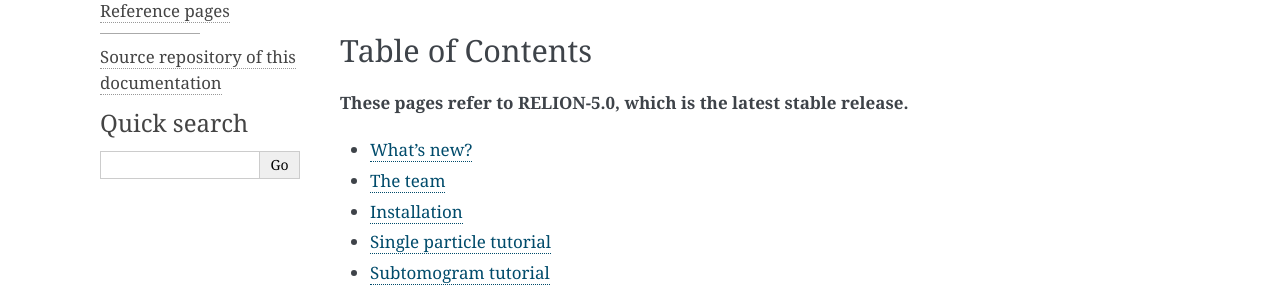
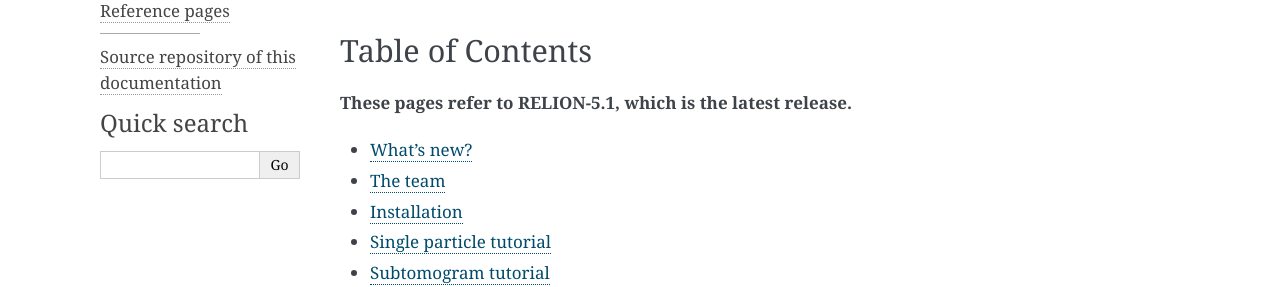
Before and after one commit to 3dem/relion-documents, a Sphinx documentation site: the page built from source/index.rst, in a window 1280 px wide. Shown: the part 437-724 px from the top of the page. Built offline with Sphinx 7.4.7, drawn with Linux system fonts in a browser that asks for light colours.

Commit message:
added relion-5.1 whats new and version in installation

```diff
--- a/source/index.rst
+++ b/source/index.rst
@@ -14,7 +14,7 @@ It is developed in the group of `Sjors Scheres <https://www2.mrc-lmb.cam.ac.uk/g
 Table of Contents
 -----------------
 
-**These pages refer to RELION-5.0, which is the latest stable release.**
+**These pages refer to RELION-5.1, which is the latest release.**
 
 -   :doc:`Whats-new`
 -   :doc:`Team`
```
Also changed, not shown: source/Installation.rst (+6 -6 lines).
